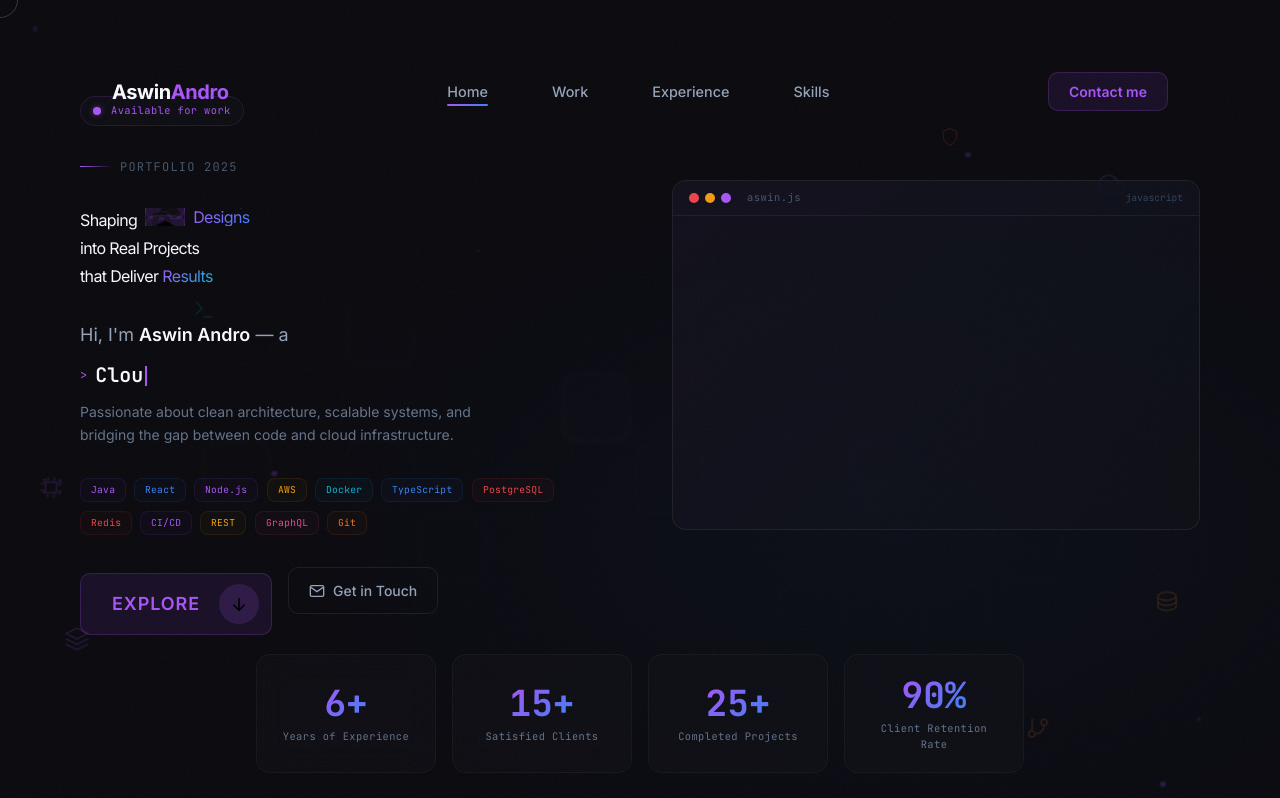
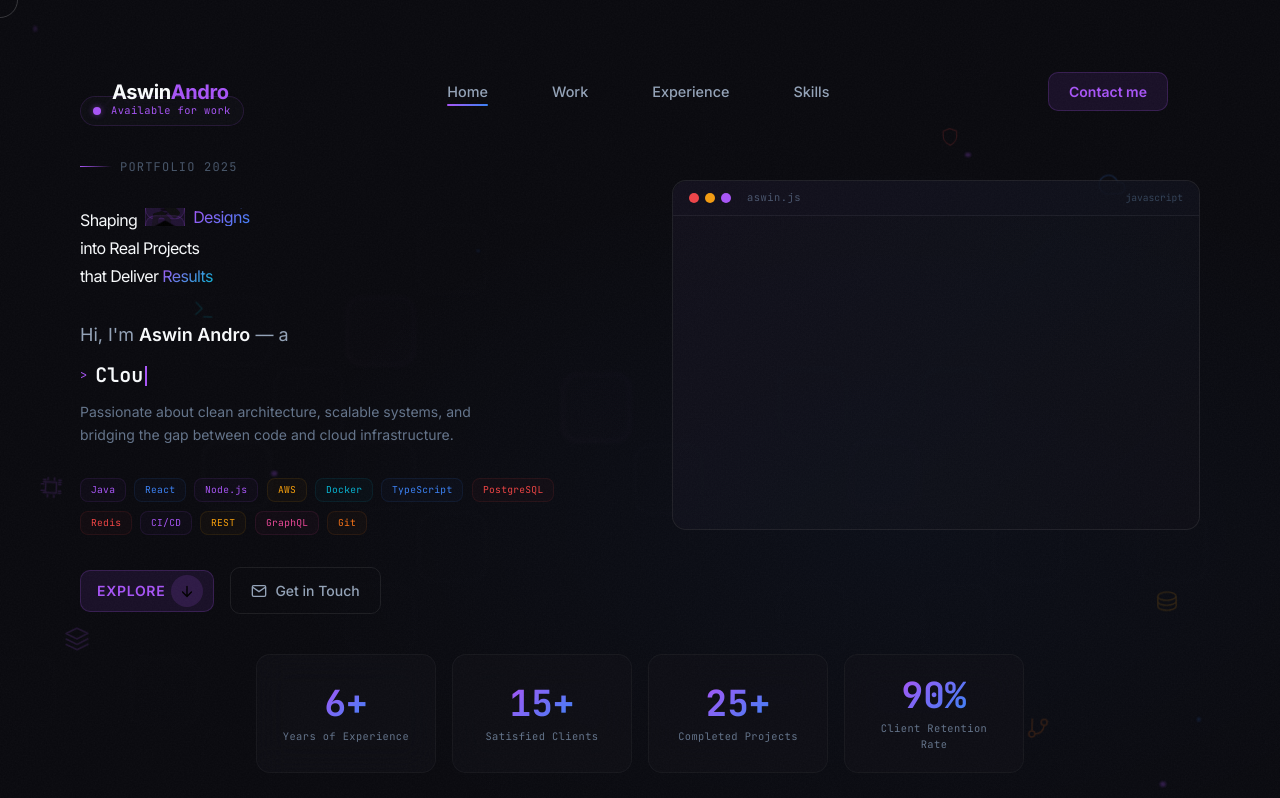
Before and after one commit to aswinandro/3d-portfolio-andro, a React (Vite) app: page / in a window 1280 px wide. Shown: the top 798 px of the page. Built offline with nearby package versions, Linux system fonts and the light colour scheme.

Commit message:
feature/modify

```diff
--- a/src/index.css
+++ b/src/index.css
@@ -407,7 +407,7 @@ section {
   }
 
   .cta-button {
-    @apply px-5 py-4 rounded-lg flex justify-center items-center relative cursor-pointer overflow-hidden;
+    @apply px-4 py-2.5 rounded-lg flex justify-center items-center relative cursor-pointer overflow-hidden;
     background: rgba(168, 85, 247, 0.1);
     border: 1px solid rgba(168, 85, 247, 0.2);
     transition: all 0.4s cubic-bezier(0.16, 1, 0.3, 1);
@@ -423,20 +423,20 @@ section {
     }
 
     .text {
-      @apply uppercase md:text-lg transition-all duration-500;
+      @apply uppercase md:text-sm transition-all duration-500;
       color: #a855f7;
       font-weight: 600;
       letter-spacing: 0.05em;
-      padding-right: 40px;
+      padding-right: 32px;
     }
 
     .arrow-wrapper {
-      @apply size-10 rounded-full absolute right-3 top-1/2
+      @apply size-8 rounded-full absolute right-2.5 top-1/2
         -translate-y-1/2 flex justify-center items-center overflow-hidden flex-none;
       background: rgba(168, 85, 247, 0.15);
 
       img {
-        @apply size-4 transition-all duration-500;
+        @apply size-3.5 transition-all duration-500;
         filter: brightness(0) saturate(100%) invert(42%) sepai(93%) saturate(1352%) hue-rotate(83deg) brightness(117%) contrast(119%);
       }
     }
--- a/src/sections/Hero.jsx
+++ b/src/sections/Hero.jsx
@@ -326,7 +326,7 @@ const Hero = () => {
             <div className="hero-subtitle-line flex items-center gap-4 flex-wrap">
               <Button
                 text="Explore"
-                className="w-48 h-9"
+                className="w-auto"
                 id="counter"
                 onClick={handleScrollToServices}
               />
```
